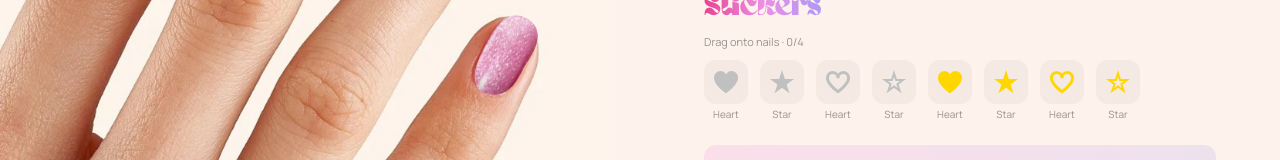
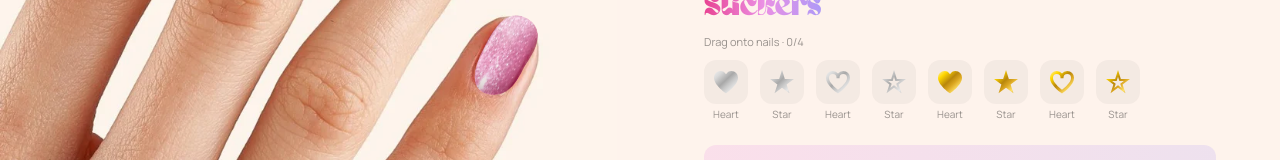
Before and after one commit to mateososa48/nails-pia-web, a Next.js app: page /services in a window 1280 px wide. Shown: the part 2508-2668 px from the top of the page. Built offline with nearby package versions, Linux system fonts and the light colour scheme.

Commit message:
Add metallic SVG gradients for sticker colors
Co-Authored-By: Claude Opus 4.6 <noreply@anthropic.com>

```diff
--- a/components/nail-preview/HandWithNails.tsx
+++ b/components/nail-preview/HandWithNails.tsx
@@ -78,6 +78,23 @@ export default function HandWithNails({
               <stop offset="0%" stopColor="white" stopOpacity="0.35" />
               <stop offset="60%" stopColor="white" stopOpacity="0" />
             </radialGradient>
+            {/* Metallic sticker gradients */}
+            <linearGradient id="metallic-silver" x1="0" y1="0" x2="1" y2="1">
+              <stop offset="0%" stopColor="#F0F0F0" />
+              <stop offset="20%" stopColor="#D8D8D8" />
+              <stop offset="45%" stopColor="#A8A8A8" />
+              <stop offset="60%" stopColor="#C8C8C8" />
+              <stop offset="80%" stopColor="#E8E8E8" />
+              <stop offset="100%" stopColor="#B0B0B0" />
+            </linearGradient>
+            <linearGradient id="metallic-gold" x1="0" y1="0" x2="1" y2="1">
+              <stop offset="0%" stopColor="#FFF1A8" />
+              <stop offset="20%" stopColor="#FFD700" />
+              <stop offset="45%" stopColor="#B8860B" />
+              <stop offset="60%" stopColor="#DAA520" />
+              <stop offset="80%" stopColor="#FFE066" />
+              <stop offset="100%" stopColor="#C5941A" />
+            </linearGradient>
             {image && (
               <pattern id="nail-image" patternUnits="objectBoundingBox" patternContentUnits="objectBoundingBox" width="1" height="1">
                 <image href={image} width="1" height="1" preserveAspectRatio="xMidYMid slice" />
--- a/components/nail-preview/NailPreview.tsx
+++ b/components/nail-preview/NailPreview.tsx
@@ -437,8 +437,26 @@ export default function NailPreview() {
                   }`}
                 >
                   <div className="w-11 h-11 rounded-xl bg-black/[0.04] hover:bg-black/[0.08] active:scale-90 flex items-center justify-center transition-all">
-                    <svg viewBox="0 0 24 24" className="w-6 h-6" fill={iconColor}>
-                      <path d={sticker.iconPath} />
+                    <svg viewBox="0 0 24 24" className="w-6 h-6">
+                      <defs>
+                        <linearGradient id={`tray-silver-${sticker.id}`} x1="0" y1="0" x2="1" y2="1">
+                          <stop offset="0%" stopColor="#F0F0F0" />
+                          <stop offset="20%" stopColor="#D8D8D8" />
+                          <stop offset="45%" stopColor="#A8A8A8" />
+                          <stop offset="60%" stopColor="#C8C8C8" />
+                          <stop offset="80%" stopColor="#E8E8E8" />
+                          <stop offset="100%" stopColor="#B0B0B0" />
+                        </linearGradient>
+                        <linearGradient id={`tray-gold-${sticker.id}`} x1="0" y1="0" x2="1" y2="1">
+                          <stop offset="0%" stopColor="#FFF1A8" />
+                          <stop offset="20%" stopColor="#FFD700" />
+                          <stop offset="45%" stopColor="#B8860B" />
+                          <stop offset="60%" stopColor="#DAA520" />
+                          <stop offset="80%" stopColor="#FFE066" />
+                          <stop offset="100%" stopColor="#C5941A" />
+                        </linearGradient>
+                      </defs>
+                      <path d={sticker.iconPath} fill={iconColor.replace('metallic-silver', `tray-silver-${sticker.id}`).replace('metallic-gold', `tray-gold-${sticker.id}`)} />
                     </svg>
                   </div>
                   <span className="text-[10px] text-black/40 leading-tight">
@@ -508,11 +526,28 @@ export default function NailPreview() {
             >
               <motion.svg
                 viewBox="0 0 24 24"
-                fill={def.elements[0].fill}
                 animate={{ width: overNail ? 28 : 20, height: overNail ? 28 : 20 }}
                 transition={{ type: "spring", stiffness: 300, damping: 25 }}
               >
-                <path d={def.iconPath} />
+                <defs>
+                  <linearGradient id="ghost-silver" x1="0" y1="0" x2="1" y2="1">
+                    <stop offset="0%" stopColor="#F0F0F0" />
+                    <stop offset="20%" stopColor="#D8D8D8" />
+                    <stop offset="45%" stopColor="#A8A8A8" />
+                    <stop offset="60%" stopColor="#C8C8C8" />
+                    <stop offset="80%" stopColor="#E8E8E8" />
+                    <stop offset="100%" stopColor="#B0B0B0" />
+                  </linearGradient>
+                  <linearGradient id="ghost-gold" x1="0" y1="0" x2="1" y2="1">
+                    <stop offset="0%" stopColor="#FFF1A8" />
+                    <stop offset="20%" stopColor="#FFD700" />
+                    <stop offset="45%" stopColor="#B8860B" />
+                    <stop offset="60%" stopColor="#DAA520" />
+                    <stop offset="80%" stopColor="#FFE066" />
+                    <stop offset="100%" stopColor="#C5941A" />
+                  </linearGradient>
+                </defs>
+                <path d={def.iconPath} fill={def.elements[0].fill.replace('metallic-silver', 'ghost-silver').replace('metallic-gold', 'ghost-gold')} />
               </motion.svg>
             </motion.div>
           </motion.div>
--- a/lib/nail-preview-data.ts
+++ b/lib/nail-preview-data.ts
@@ -107,8 +107,8 @@ export interface PlacedSticker {
   localY: number;
 }
 
-const SILVER = "#C0C0C0";
-const GOLD = "#FFD700";
+const SILVER = "url(#metallic-silver)";
+const GOLD = "url(#metallic-gold)";
 
 export const nailStickers: NailSticker[] = [
   {
```
